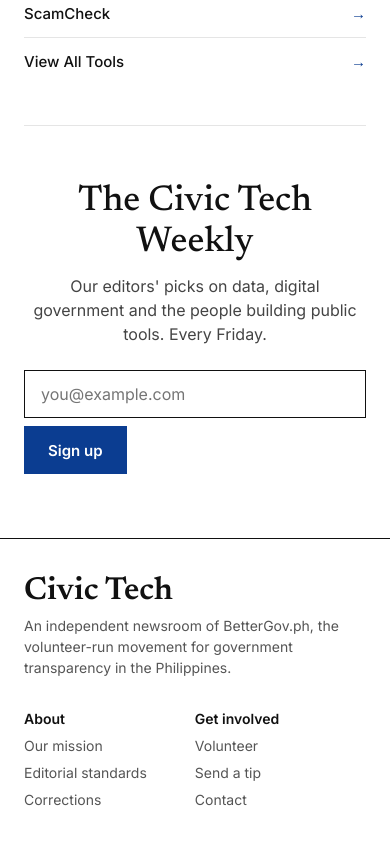
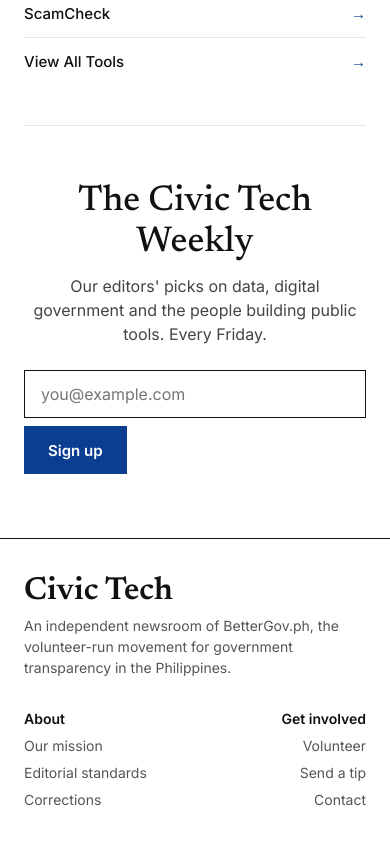
Before and after one commit to melmarj0nes23/civictech-ph, a React (Vite) app: page / in a window 390 px wide. Shown: the part 4492-5336 px from the top of the page. Built offline with nearby package versions, Linux system fonts and the light colour scheme.

Commit message:
Align Get involved footer column to the right on mobile

```diff
--- a/src/index.css
+++ b/src/index.css
@@ -115,6 +115,13 @@ a:hover {
   padding-top: 6px;
 }
 
+.footer-links {
+  display: flex;
+  flex-wrap: wrap;
+  gap: 48px;
+  font-size: 14px;
+}
+
 @media (max-width: 768px) {
   html,
   body {
@@ -210,4 +217,14 @@ a:hover {
     flex: 1 1 100%;
     padding-top: 0;
   }
+
+  .footer-links {
+    width: 100%;
+    justify-content: space-between;
+    gap: 24px;
+  }
+
+  .footer-links > div:last-child {
+    text-align: right;
+  }
 }
--- a/src/pages/HomePage.tsx
+++ b/src/pages/HomePage.tsx
@@ -931,7 +931,7 @@ export function HomePage({ onOpenArticle, onOpenCivicTools }: HomePageProps) {
               transparency in the Philippines.
             </p>
           </div>
-          <div style={{ display: 'flex', flexWrap: 'wrap', gap: 48, fontSize: 14 }}>
+          <div className="footer-links">
             <div style={{ display: 'flex', flexDirection: 'column', gap: 10 }}>
               <span style={{ fontWeight: 600 }}>About</span>
               <a href="#" style={{ color: '#555' }}>
```
